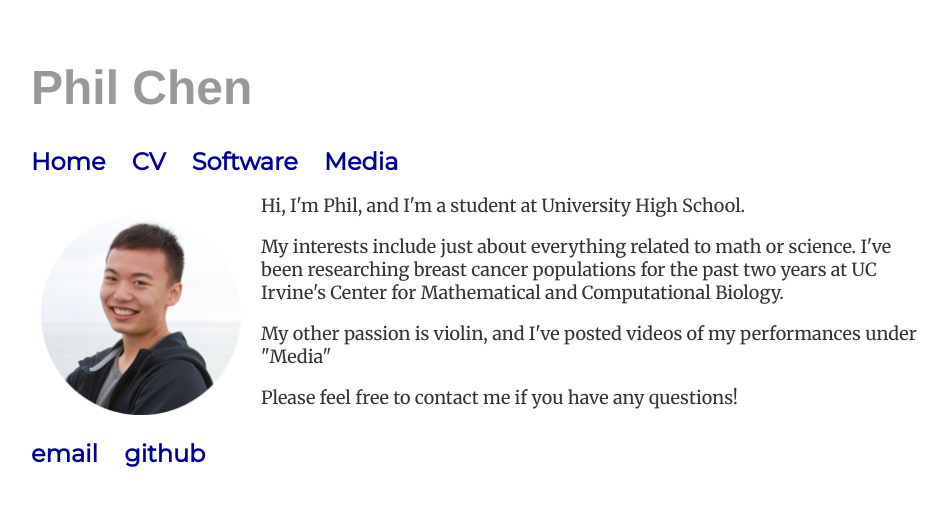
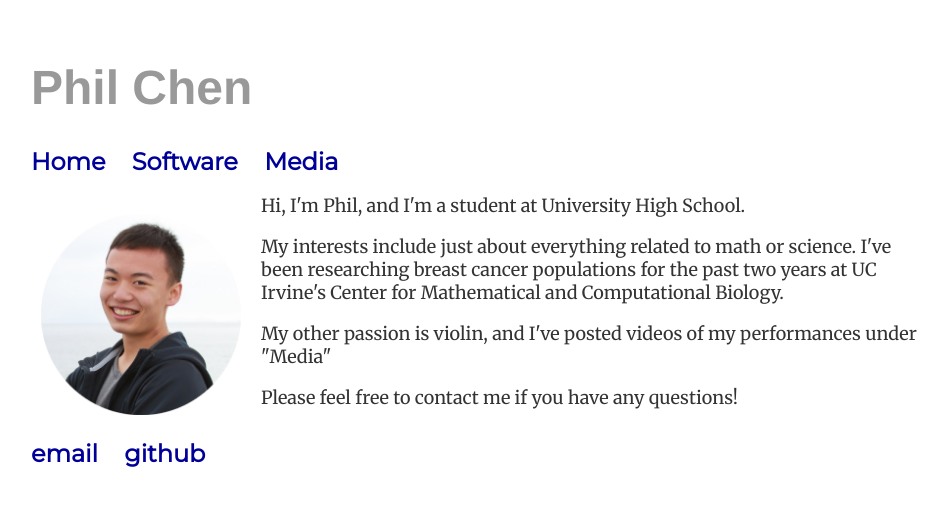
Before and after one commit to philhchen/philhchen.github.io, a Jekyll site: the page built from index.html, in a window 1280 px wide. Shown: the top 506 px of the page, without its empty margins (161-1109 px from the left). Built offline with Jekyll 4.4.1, drawn with Linux system fonts in a browser that asks for light colours.

Commit message:
git commit

```diff
--- a/_includes/header.html
+++ b/_includes/header.html
@@ -2,7 +2,7 @@
 <h1 style="color:#999999"> Phil Chen</h1>
   <ul0>
     <li0><a href="/">Home</a></li0>
-    <li0><a href="/cv">CV</a></li0>
+    <!-- <li0><a href="/cv">CV</a></li0> -->
     <li0><a href="/software">Software</a></li0>
 	  <li0><a href="/media">Media</a></li0>
   </ul0>
```
